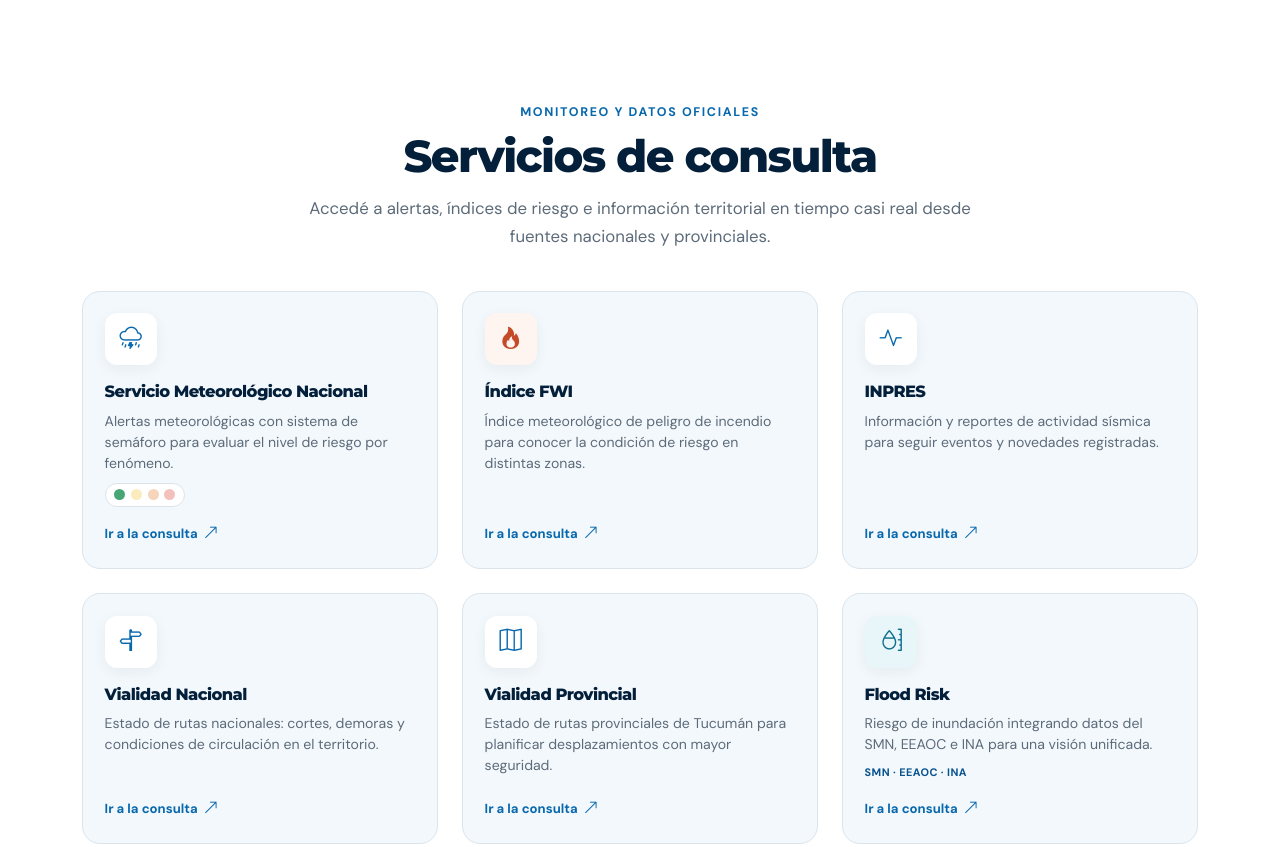
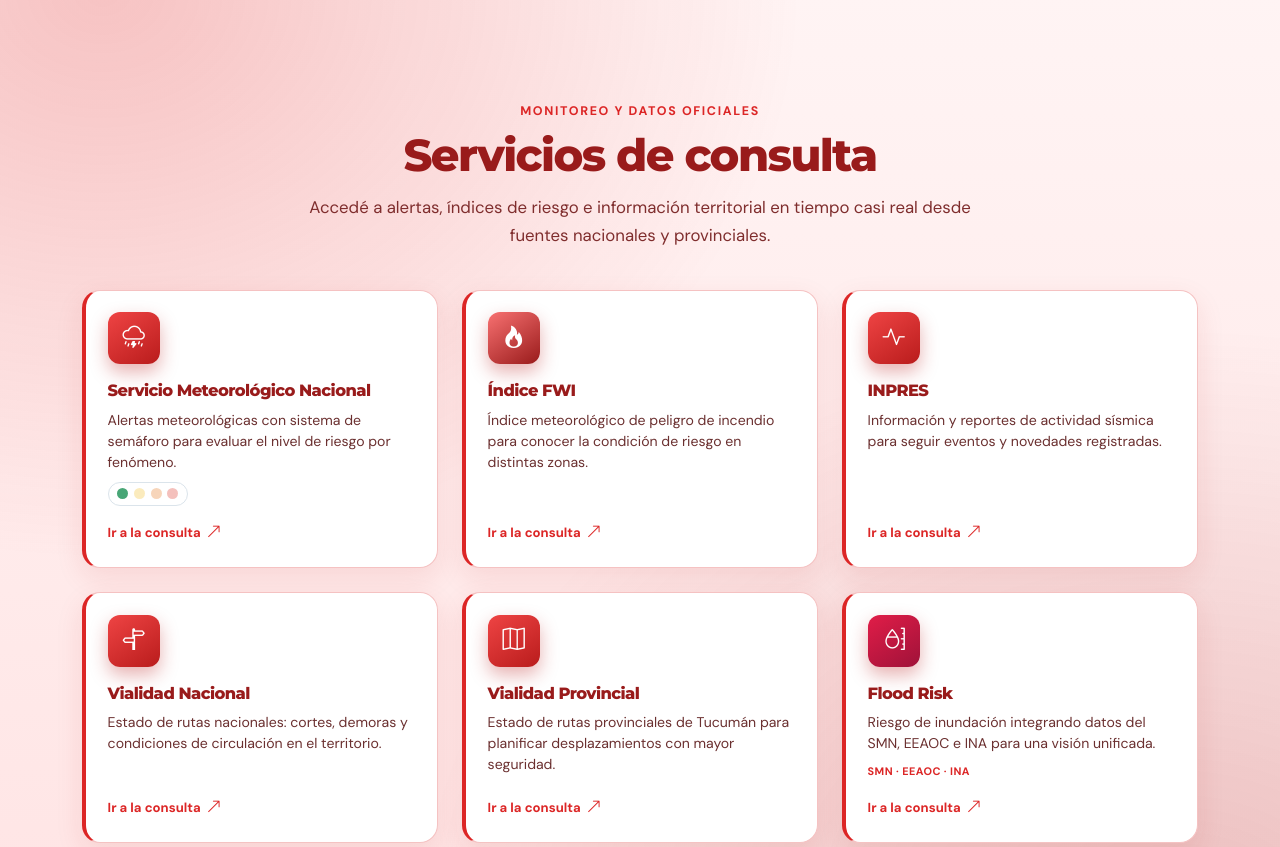
Before and after one commit to dgidd-desarrollo/disenio-web-pagina-de-Defensa-Civil-Tucuman, a plain HTML site: page index.html in a window 1280 px wide. Shown: the part 1180-2027 px from the top of the page. Drawn offline with nearby package versions, Linux system fonts and the light colour scheme.

Commit message:
color rojo en servicios de consulta

```diff
--- a/css/styles.css
+++ b/css/styles.css
@@ -553,9 +553,35 @@
 }
 
 .consultation-section {
-  background: #fff;
-  border-top: 1px solid var(--dc-border);
-  border-bottom: 1px solid var(--dc-border);
+  position: relative;
+  background:
+    radial-gradient(ellipse at 8% 0%, rgba(220, 38, 38, 0.24), transparent 42%),
+    radial-gradient(ellipse at 92% 100%, rgba(153, 27, 27, 0.2), transparent 46%),
+    linear-gradient(180deg, #fff4f4 0%, #ffe4e4 100%);
+  border-top: 0;
+  border-bottom: 0;
+}
+
+.consultation-section::before {
+  content: "";
+  position: absolute;
+  top: 0;
+  right: 0;
+  left: 0;
+  height: 5px;
+  background: linear-gradient(90deg, #7f1d1d 0%, #dc2626 48%, #ef4444 100%);
+}
+
+.consultation-section .section-label {
+  color: #dc2626;
+}
+
+.consultation-section .section-heading h2 {
+  color: #991b1b;
+}
+
+.consultation-section .section-heading p {
+  color: #7f2d2d;
 }
 
 .consultation-card {
@@ -565,17 +591,20 @@
   gap: 1rem;
   padding: 1.35rem;
   color: var(--dc-ink);
-  background: var(--dc-blue-50);
-  border: 1px solid var(--dc-border);
+  background: #fff;
+  border: 1px solid #f5c2c2;
+  border-left: 4px solid #dc2626;
   border-radius: var(--dc-radius);
+  box-shadow: 0 10px 28px rgba(185, 28, 28, 0.1);
   text-decoration: none;
   transition: border-color 0.2s ease, box-shadow 0.2s ease, transform 0.2s ease;
 }
 
 .consultation-card:hover {
   color: var(--dc-ink);
-  border-color: var(--dc-blue-700);
-  box-shadow: var(--dc-shadow-sm);
+  border-color: #f0a8a8;
+  border-left-color: #991b1b;
+  box-shadow: 0 16px 36px rgba(185, 28, 28, 0.22);
   transform: translateY(-3px);
 }
 
@@ -584,21 +613,19 @@
   height: 52px;
   display: grid;
   place-items: center;
-  color: var(--dc-blue-700);
-  background: #fff;
+  color: #fff;
+  background: linear-gradient(145deg, #ef4444, #b91c1c);
   border-radius: 12px;
   font-size: 1.4rem;
-  box-shadow: 0 4px 14px rgba(3, 31, 58, 0.06);
+  box-shadow: 0 8px 18px rgba(185, 28, 28, 0.34);
 }
 
 .consultation-card-icon-fire {
-  color: #c44a2a;
-  background: #fff5f0;
+  background: linear-gradient(145deg, #f87171, #991b1b);
 }
 
 .consultation-card-icon-water {
-  color: #0d6e8c;
-  background: #e8f6fa;
+  background: linear-gradient(145deg, #e11d48, #9f1239);
 }
 
 .consultation-card-body {
@@ -610,6 +637,7 @@
 
 .consultation-card h3 {
   margin: 0;
+  color: #991b1b;
   font-size: 1.02rem;
   line-height: 1.25;
 }
@@ -617,13 +645,13 @@
 .consultation-card p {
   flex: 1;
   margin: 0;
-  color: var(--dc-muted);
+  color: #6b3030;
   font-size: 0.88rem;
   line-height: 1.5;
 }
 
 .consultation-card-meta {
-  color: var(--dc-blue-800);
+  color: #dc2626;
   font-size: 0.68rem;
   font-weight: 800;
   letter-spacing: 0.04em;
@@ -670,13 +698,13 @@
   gap: 0.35rem;
   align-items: center;
   margin-top: 0.35rem;
-  color: var(--dc-blue-700);
+  color: #dc2626;
   font-size: 0.82rem;
   font-weight: 800;
 }
 
 .consultation-card:hover .consultation-card-cta {
-  color: var(--dc-blue-900);
+  color: #7f1d1d;
 }
 
 .consultation-card-cta i {
```
